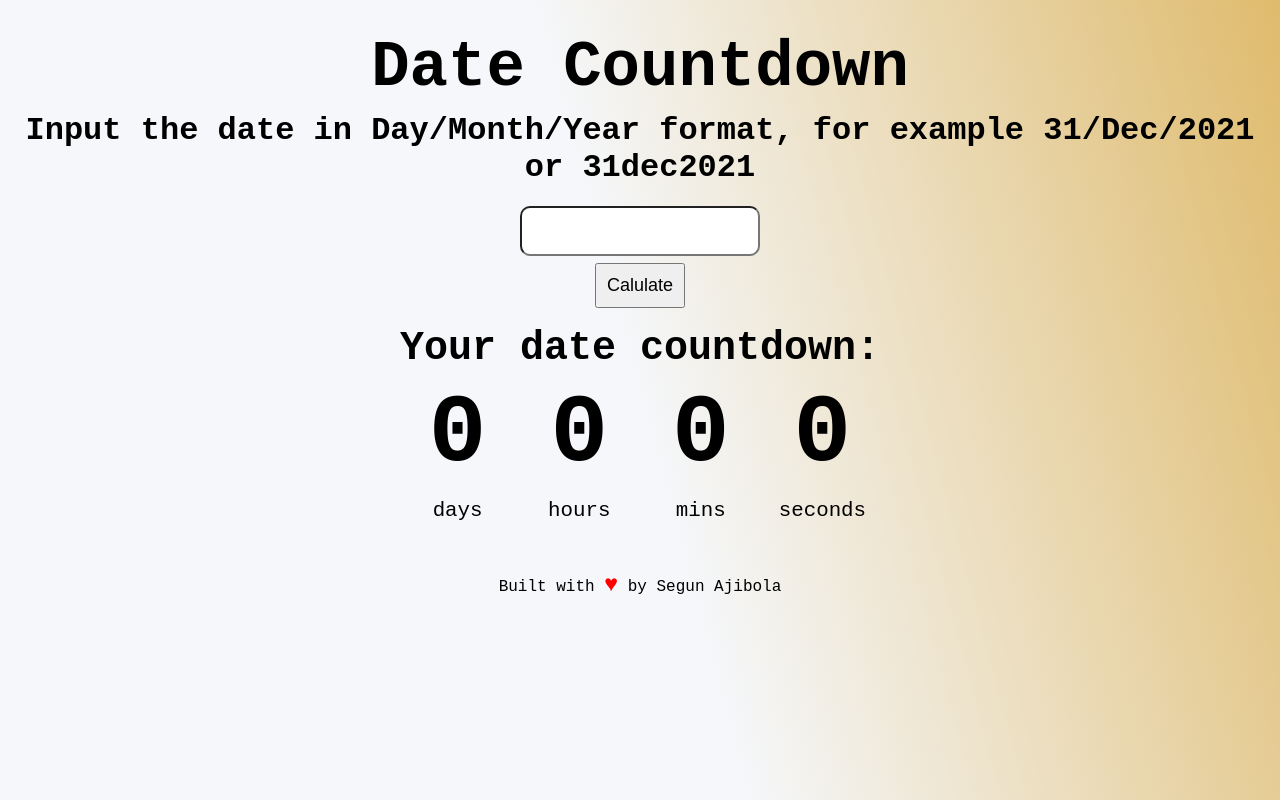
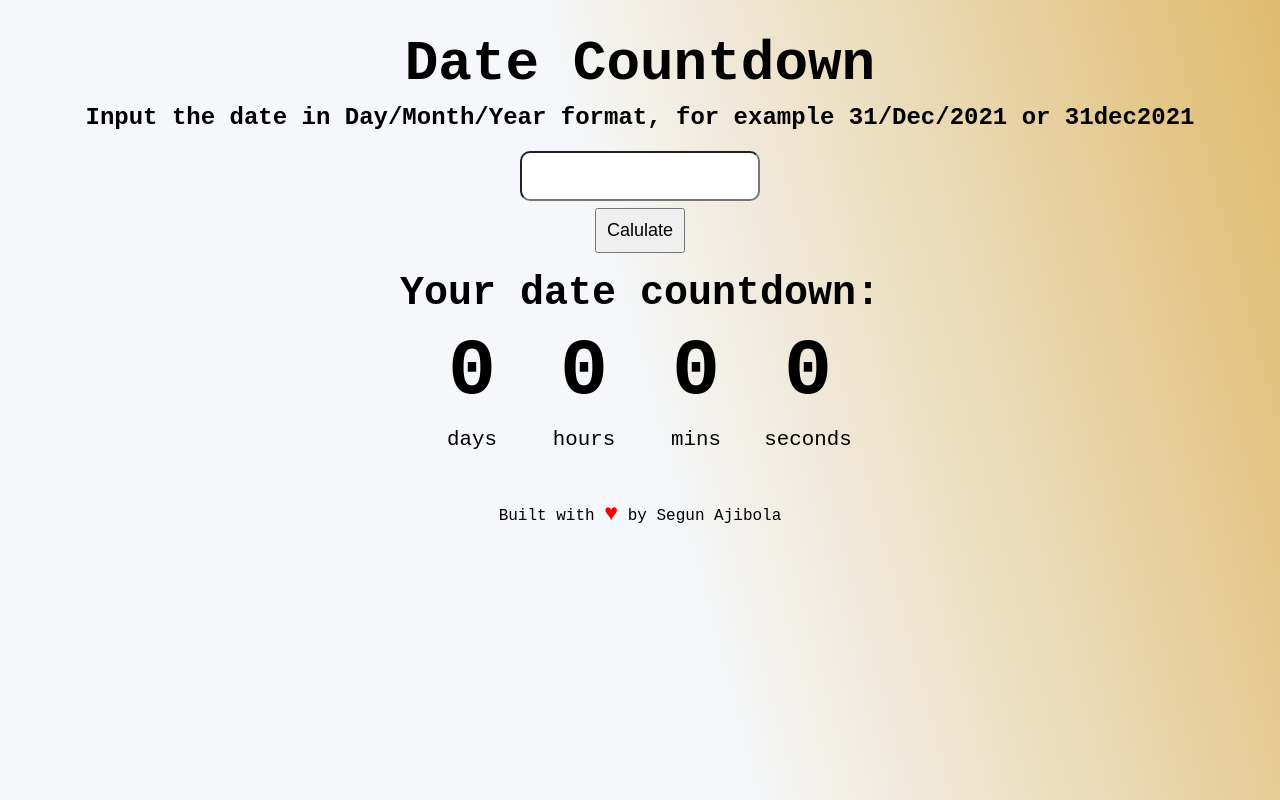
Before and after one commit to segunajibola/date-countdown, a plain HTML site: page index.html in a window 1280 px wide. Drawn offline with Linux system fonts and the light colour scheme.

Commit message:
first commit

```diff
--- a/style.css
+++ b/style.css
@@ -18,14 +18,14 @@ body {
 
 h1 {
     font-weight: bold;
-    font-size: 4rem;
+    font-size: 3.5rem;
     margin-top: 2rem;
     text-align: center;
 }
 
 h2 {
     font-weight: bold;
-    font-size: 2rem;
+    font-size: 1.5rem;
     margin-top: 0.5rem;
     text-align: center;
 }
@@ -64,7 +64,7 @@ h3 {
 
 .big-text {
     font-weight: bold;
-    font-size: 6rem;
+    font-size: 5rem;
     line-height: 1;
     margin: 1rem 2rem;
 }
```
